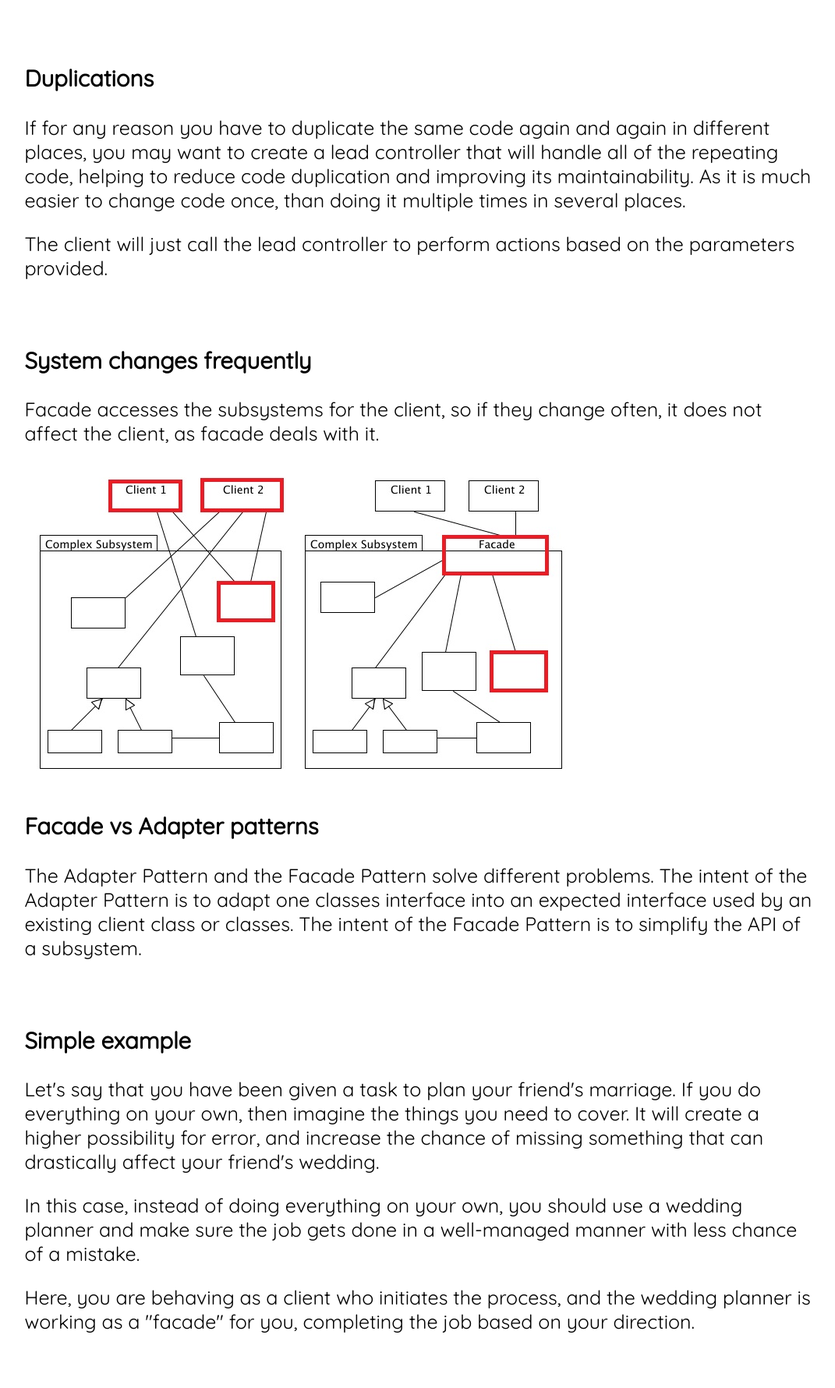
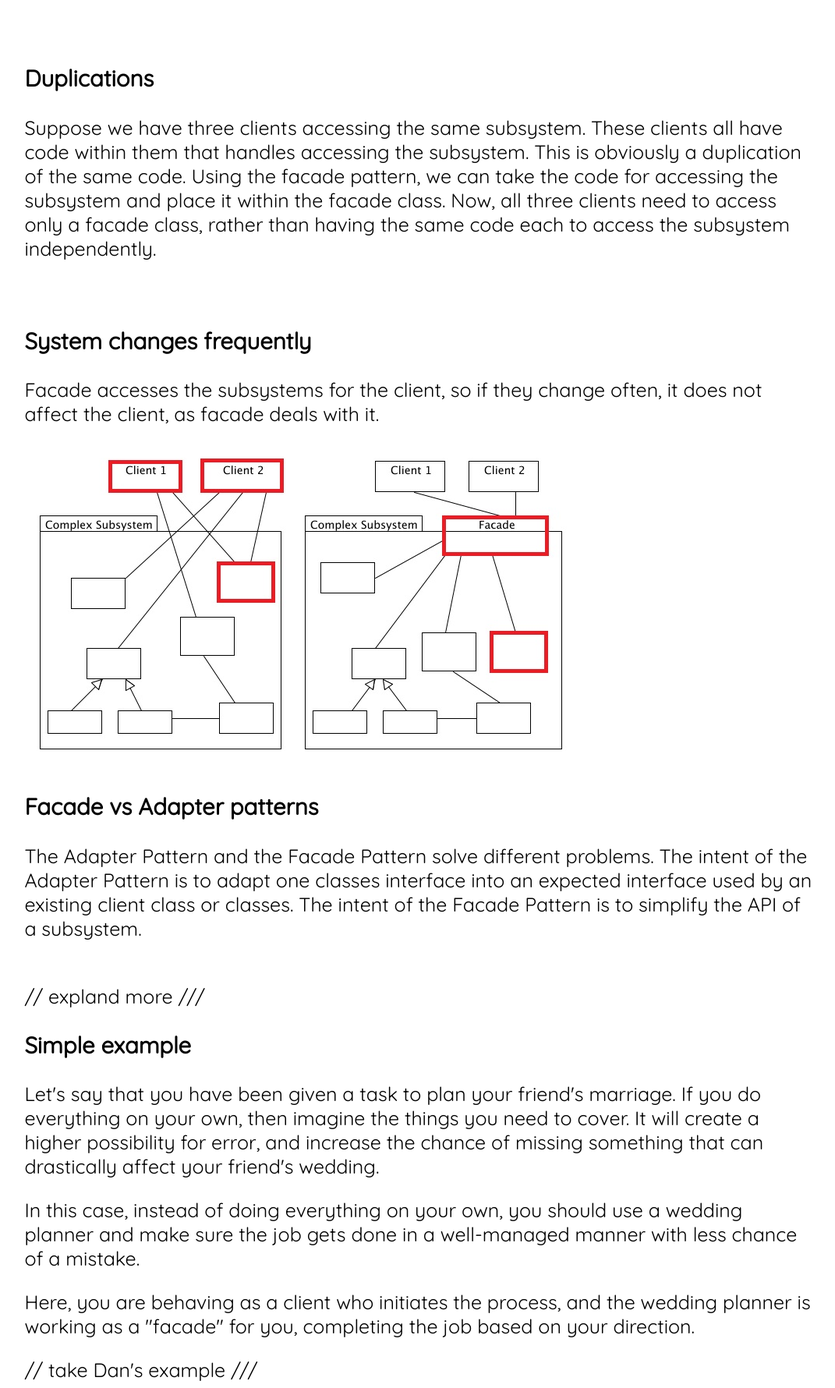
Before and after one commit to daveogle/Facade_Project, a PHP site: page /when.php in a window 1280 px wide. Shown: the part 627-2407 px from the top of the page at 78% size, without its empty margins (103-1174 px from the left). Before the commit the page ends 2336 px from the top, so only its background shows below. Run offline with PHP 8.4, Linux system fonts and the light colour scheme.

Commit message:
Few changes

```diff
--- a/when.php
+++ b/when.php
@@ -13,12 +13,10 @@ include("Include/navigation.html");
     </br>
 
     <h3>Duplications</h3>
-    <p>If for any reason you have to duplicate the same code again and again in different places, you may want to
-        create a lead controller that will handle all of the repeating code, helping to reduce code duplication and
-        improving its maintainability. As it is much easier to change code once, than doing it multiple times in
-        several places.</p>
-    <p>The client will just call the lead controller to perform actions based on the parameters
-        provided. </p>
+    <p> Suppose we have three clients accessing the same subsystem. These clients all have code within them that handles accessing the
+        subsystem. This is obviously a duplication of the same code. Using the facade pattern, we can take the code for accessing the
+        subsystem and place it within the facade class. Now, all three clients need to access only a facade class, rather than having
+        the same code each to access the subsystem independently. </p>
     </br>
 
     <h3>System changes frequently</h3>
@@ -29,7 +27,7 @@ include("Include/navigation.html");
 
     <h3>Facade vs Adapter patterns</h3>
     <p>The Adapter Pattern and the Facade Pattern solve different problems. The intent of the Adapter Pattern is to adapt one classes interface into an expected interface used by an existing client class or classes. The intent of the Facade Pattern is to simplify the API of a subsystem. </p>
-     </br>
+     </br> // expland more ///
 
      <h3>Simple example</h3>
     <p>Let's say that you have been given a task to plan your friend's marriage. If you do everything on your own,
@@ -42,6 +40,7 @@ include("Include/navigation.html");
     <p>Here, you are behaving as a client who initiates the process, and the wedding planner is working as a "facade"
         for you, completing the job based on your direction. </p>
 
+    // take Dan's example ///
 </div>
 <?php
 include("Include/footer.html");
```
